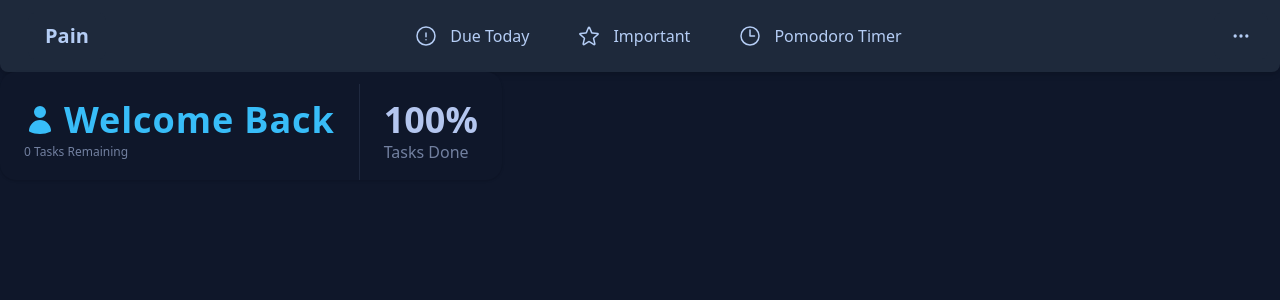
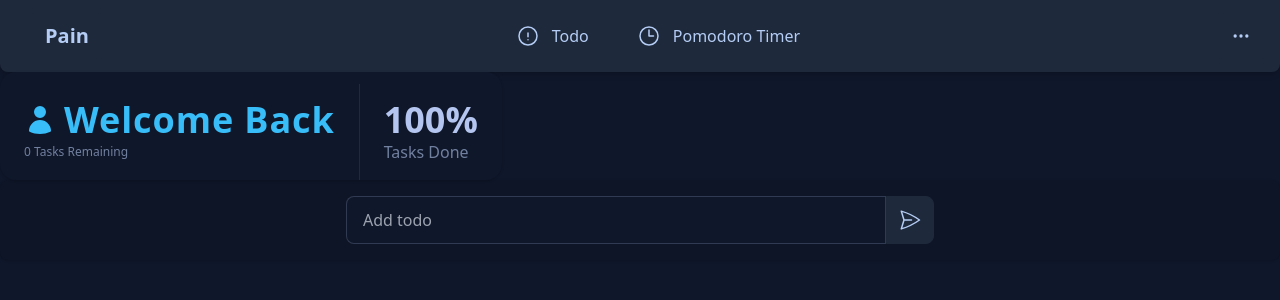
Before and after one commit to aetherxt/help-seok, a React (Create React App) app: page / in a window 1280 px wide. Shown: the top 300 px of the page. Built offline with nearby package versions, Linux system fonts and the light colour scheme; what moment-duration-format would draw is missing.

Commit message:
todo input

```diff
--- a/src/App.js
+++ b/src/App.js
@@ -1,8 +1,6 @@
 import './App.css';
 import { Routes, Route } from 'react-router-dom';
 import Home from './pages/Home';
-import Today from './pages/Today';
-import Important from './pages/Important';
 import Pomodoro from './pages/Pomodoro';
 import Error from './pages/Error';
 
@@ -10,8 +8,6 @@ function App() {
   return (
     <Routes>
       <Route exact path="/" element={<Home />} />
-      <Route path="Today" element={<Today />} />
-      <Route path="Important" element={<Important />} />
       <Route path="Pomodoro" element={<Pomodoro />} />
       <Route path="*" element={<Error />} />
     </Routes>
--- a/src/components/Navbar.jsx
+++ b/src/components/Navbar.jsx
@@ -13,8 +13,7 @@ const ResponsiveNav = () => {
                 </div>
                 <div className="flex">
                     <ul className="menu menu-horizontal p-0">
-                    <li className="sm:px-2"><Link to="/today"><ExclamationCircleIcon className="w-6 h-6"/><p className="hidden md:block">Due Today</p></Link></li>
-                    <li className="sm:px-2"><Link to="/important"><StarIcon className="w-6 h-6"/><p className="hidden md:block">Important</p></Link></li>
+                    <li className="sm:px-2"><Link to="/"><ExclamationCircleIcon className="w-6 h-6"/><p className="hidden md:block">Todo</p></Link></li>
                     <li className="sm:px-2"><Link to="/pomodoro"><ClockIcon className="w-6 h-6"/><p className="hidden md:block">Pomodoro Timer</p></Link></li>
                     </ul>
                 </div>
--- /dev/null
+++ b/src/components/TodoForm.jsx
@@ -0,0 +1,38 @@
+import React from 'react';
+import { useState } from "react";
+import { PaperAirplaneIcon } from "@heroicons/react/24/outline";
+
+
+function TodoForm(props) {
+    let todoId = 0;
+    const [todoInput, setTodoInput] = useState('');
+
+    const handleChange = (e) => {
+        setTodoInput(e.target.value);
+    }
+    const handleSubmit = (e) => {
+        e.preventDefault();
+
+        // props.onSubmit({
+        //     id: todoId,
+        //     text: todoInput,
+        // });
+        console.log(todoId, todoInput);
+        setTodoInput('');
+        todoId ++;
+    }
+    return (
+        <form onSubmit={handleSubmit}>
+            <div className="form-control">
+                <div className="input-group">
+                    <input type="text" placeholder="Add todo" value={todoInput} onChange={handleChange} name="todoInput" autoComplete="off" className="input input-bordered w-full" />
+                    <button type="button" className="btn btn-square">
+                    <PaperAirplaneIcon className="w-6 h-6" />
+                    </button>
+                </div>
+            </div>
+        </form>
+    )
+}
+
+export default TodoForm
--- a/src/pages/Home.jsx
+++ b/src/pages/Home.jsx
@@ -1,4 +1,5 @@
 import ResponsiveNav from "../components/Navbar";
+import TodoForm from "../components/TodoForm";
 import { UserIcon } from "@heroicons/react/24/solid";
 
 const Home = () => {
@@ -15,6 +16,13 @@ const Home = () => {
                     <div className="stat-title">Tasks Done</div>
                 </div>
             </div>
+            <div className="hero bg-base-200 rounded-lg shadow px-5">
+                <div className="hero-content text-center w-1/2">
+                    <div className="w-full">
+                        <TodoForm />
+                    </div>
+                </div>
+            </div>
         </div>
     );
 };
--- a/src/pages/Important.jsx
+++ /dev/null
@@ -1,22 +0,0 @@
-import ResponsiveNav from "../components/Navbar";
-import { StarIcon } from "@heroicons/react/24/solid";
-
-const Today = () => {
-    return (
-        <div>
-            <ResponsiveNav />
-            <div className="stats shadow pt-3">
-                <div className="stat">
-                    <div className="stat-value text-primary flex align-middle tracking-wide"><StarIcon className="w-10 h-10 pr-2" />Important</div>
-                    <div className="stat-desc">0 Tasks Remaining</div>
-                </div>
-                <div className="stat">
-                    <div className="stat-value">100%</div>
-                    <div className="stat-title">Tasks Done</div>
-                </div>
-            </div>
-        </div>
-    );
-};
-
-export default Today
--- a/src/pages/Today.jsx
+++ /dev/null
@@ -1,22 +0,0 @@
-import ResponsiveNav from "../components/Navbar";
-import { ExclamationCircleIcon } from "@heroicons/react/24/solid";
-
-const Today = () => {
-    return (
-        <div>
-            <ResponsiveNav />
-            <div className="stats shadow pt-3">
-                <div className="stat">
-                <div className="stat-value text-primary flex align-middle tracking-wide"><ExclamationCircleIcon className="w-10 h-10 pr-2" />Due Today</div>
-                    <div className="stat-desc">0 Tasks Remaining</div>
-                </div>
-                <div className="stat">
-                    <div className="stat-value">100%</div>
-                    <div className="stat-title">Tasks Done</div>
-                </div>
-            </div>
-        </div>
-    );
-};
-
-export default Today
```
Also changed, not shown: src/components/TodoList.jsx (added).
